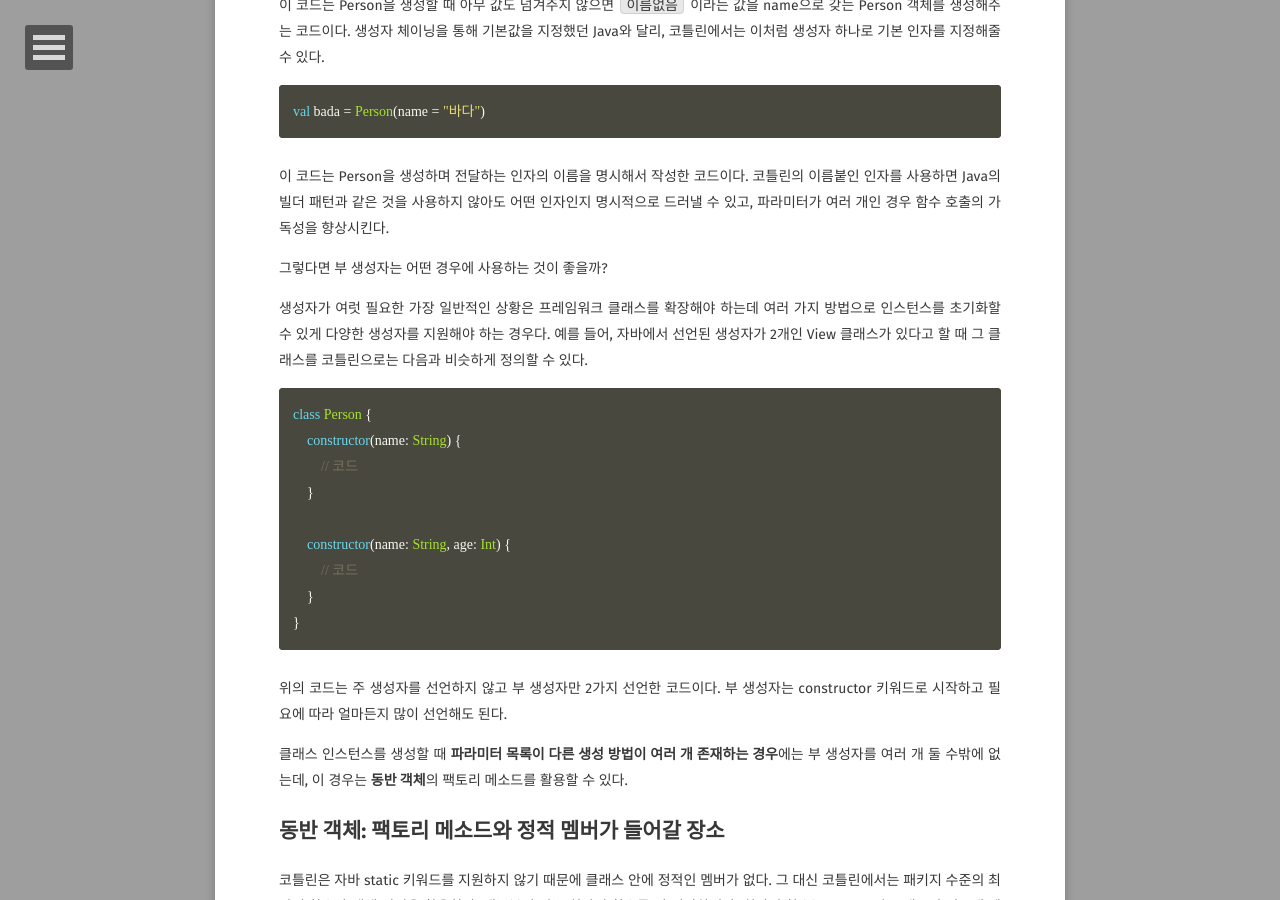
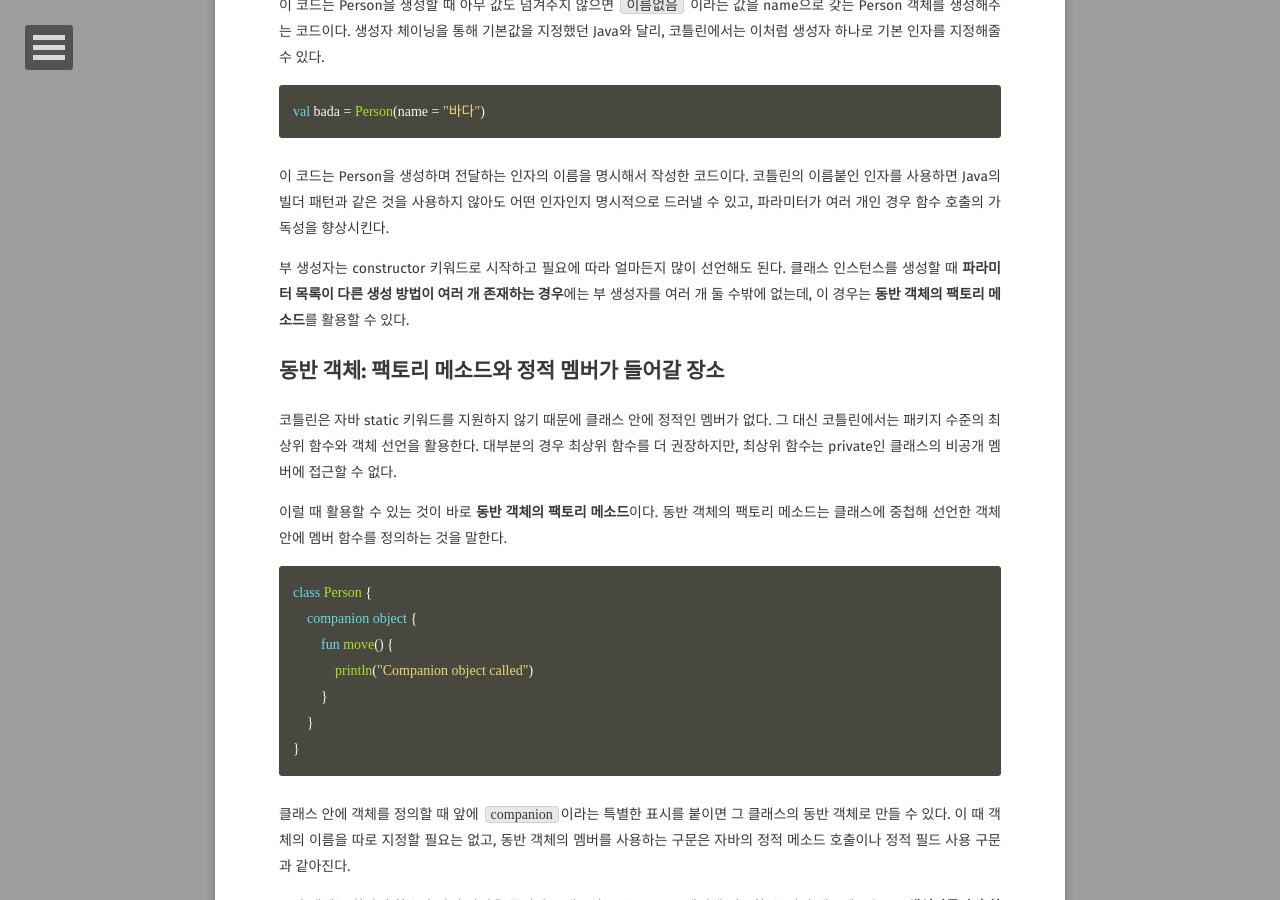
Before and after one commit to xrabcde/xrabcde.github.io, a Jekyll site: the page built from _posts/2022-07-18-kotlin-constructor.md, in a window 1280 px wide and 900 px high, scrolled down 1803 px. Built offline with Jekyll 4.4.1, drawn with Linux system fonts in a browser that asks for light colours; some web fonts are replaced; comment, search, counter and statistics services are not loaded; some of the changed text lies outside the part shown.

Commit message:
post: Kotlin/코틀린에서 클래스를 초기화하는 다양한 방법

````diff
--- a/_posts/2022-07-18-kotlin-constructor.md
+++ b/_posts/2022-07-18-kotlin-constructor.md
@@ -10,7 +10,7 @@ comments: true
 ## 개요
 Java에서는 생성자를 하나 이상 선언할 수 있다.
 코틀린도 비슷하지만 한 가지 다른 점은 **코틀린은 주 생성자와 부 생성자를 구분한다는 것**이다.
-뿐만 아니라, 자바에는 없었던 **초기화 블록(`initializer block`)**과 **동반 객체(companion object)**라는 개념이 추가되었다.
+뿐만 아니라, 자바에는 없었던 **초기화 블록(initializer block)**과 **동반 객체(companion object)**라는 개념이 추가되었다.
 
 이 주/부 생성자와 초기화 블록을 잘 사용해서 코틀린에서 클래스를 초기화하는 방법에 대해 알아보고,
 예시코드를 통해 **코틀린스럽게** 이것들을 활용하는 방법도 확인해보자.
@@ -74,29 +74,9 @@ val bada = Person(name = "바다")
 코틀린의 이름붙인 인자를 사용하면 Java의 빌더 패턴과 같은 것을 사용하지 않아도 어떤 인자인지 명시적으로 드러낼 수 있고,
 파라미터가 여러 개인 경우 함수 호출의 가독성을 향상시킨다.
 
-그렇다면 부 생성자는 어떤 경우에 사용하는 것이 좋을까?
-
-생성자가 여럿 필요한 가장 일반적인 상황은 프레임워크 클래스를 확장해야 하는데 여러 가지 방법으로 인스턴스를
-초기화할 수 있게 다양한 생성자를 지원해야 하는 경우다.
-예를 들어, 자바에서 선언된 생성자가 2개인 View 클래스가 있다고 할 때
-그 클래스를 코틀린으로는 다음과 비슷하게 정의할 수 있다.
-
-```kotlin
-class Person {
-    constructor(name: String) {
-        // 코드
-    }
-
-    constructor(name: String, age: Int) {
-        // 코드
-    }
-}
-```
-위의 코드는 주 생성자를 선언하지 않고 부 생성자만 2가지 선언한 코드이다.
 부 생성자는 constructor 키워드로 시작하고 필요에 따라 얼마든지 많이 선언해도 된다.
-
 클래스 인스턴스를 생성할 때 **파라미터 목록이 다른 생성 방법이 여러 개 존재하는 경우**에는
-부 생성자를 여러 개 둘 수밖에 없는데, 이 경우는 **동반 객체**의 팩토리 메소드를 활용할 수 있다.
+부 생성자를 여러 개 둘 수밖에 없는데, 이 경우는 **동반 객체의 팩토리 메소드**를 활용할 수 있다.
 
 ## 동반 객체: 팩토리 메소드와 정적 멤버가 들어갈 장소
 코틀린은 자바 static 키워드를 지원하지 않기 때문에 클래스 안에 정적인 멤버가 없다.
````
